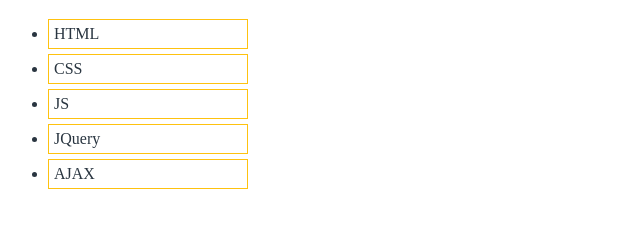
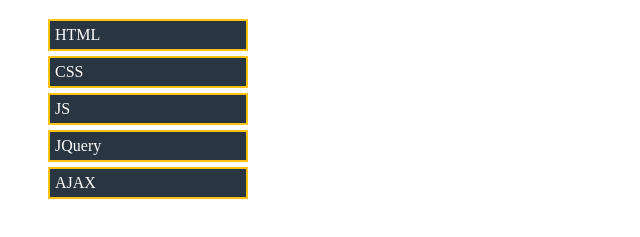
Before and after one commit to mustafaatta/GitSample, a plain HTML site: page index.html in a window 1280 px wide. Shown: the part 61-298 px from the top of the page, without its empty margins (0-640 px from the left). Drawn offline with Linux system fonts and the light colour scheme.

Commit message:
2nd updates style.css

```diff
--- a/styles/style.css
+++ b/styles/style.css
@@ -7,9 +7,10 @@ h1{
 }
 
 li{
-  padding: 5px;
+    padding: 5px;
   margin-bottom: 5px;
   width: 200px;
-  color: #293540;
-  border: solid 1px #FEC20F;
+  color: white;
+  border: solid 2px #FEC20F;
+  background-color: #293540;
 }
```
